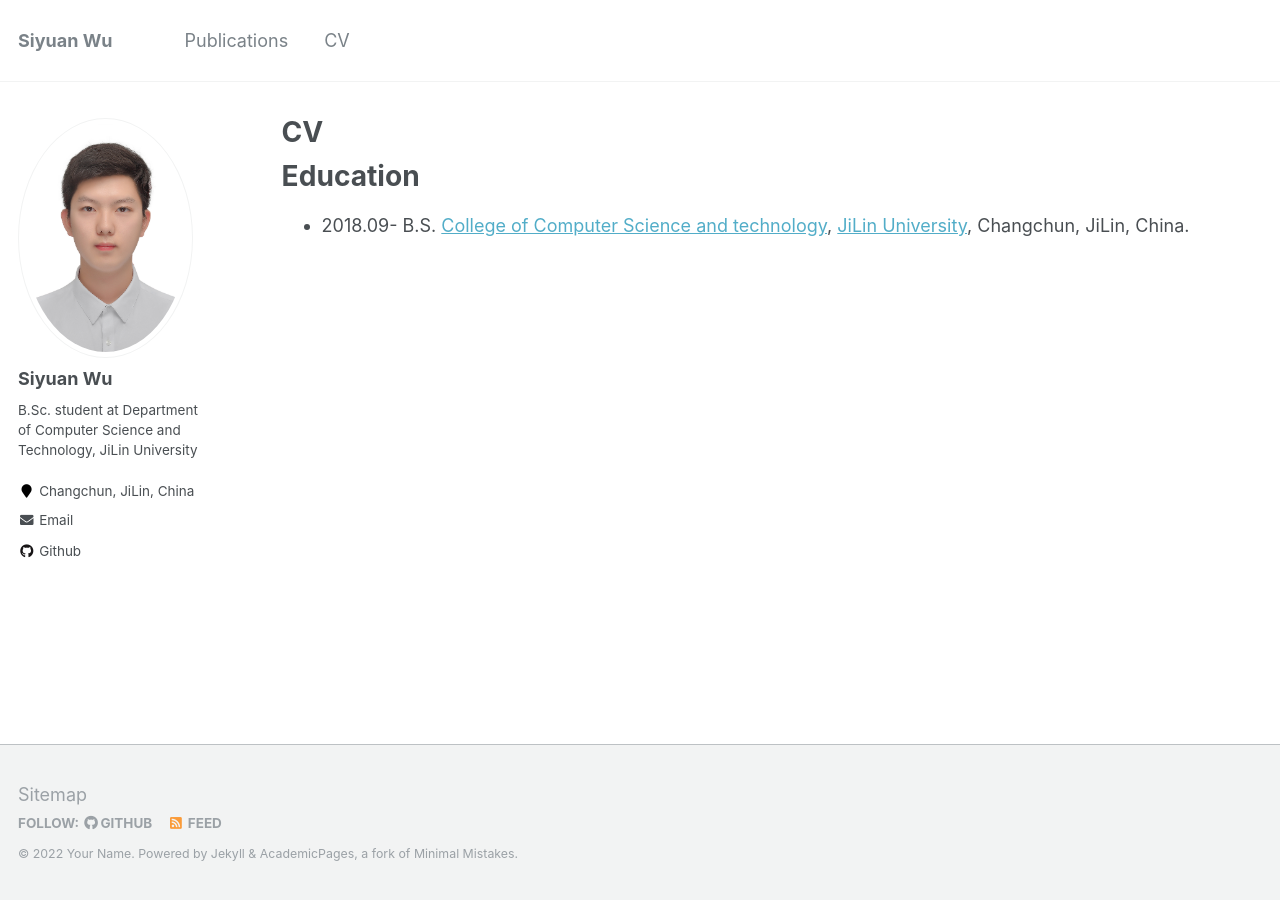
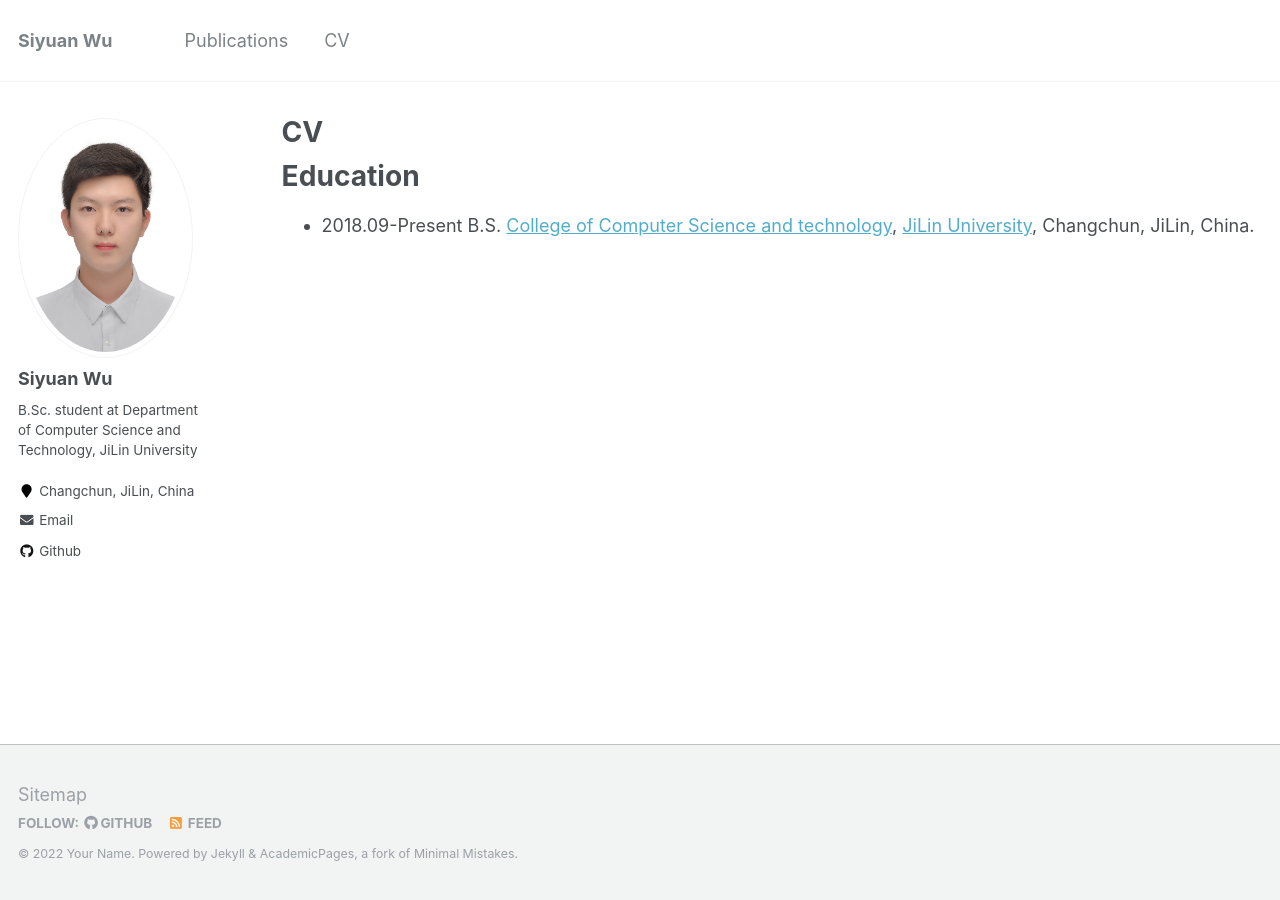
Before and after one commit to Siyuan01/Siyuan01.github.io, a Jekyll site: the page built from _pages/cv.md, in a window 1280 px wide. Built offline with Jekyll 4.4.1, drawn with Linux system fonts in a browser that asks for light colours.

Commit message:
Update cv.md

```diff
--- a/_pages/cv.md
+++ b/_pages/cv.md
@@ -14,7 +14,7 @@ Education
 ======
 <!-- * 2019.09-Present: Ph.D. candidate (successive master-doctor program), [Department of Computer Science and Technology](https://cs.nju.edu.cn/), [Nanjing University](https://www.nju.edu.cn/), Nanjing, Jiangsu, China.
 Supervisor: Professor [Guihai Chen](https://cs.nju.edu.cn/gchen/), Research Assistant [Haipeng Dai](https://cs.nju.edu.cn/daihp/index.htm). -->
-* 2018.09- B.S. [College of Computer Science and technology](http://ccst.jlu.edu.cn/), [JiLin University](http://www.jlu.edu.cn/), Changchun, JiLin, China.
+* 2018.09-Present B.S. [College of Computer Science and technology](http://ccst.jlu.edu.cn/), [JiLin University](http://www.jlu.edu.cn/), Changchun, JiLin, China.
 
 <!--
 Award & Honnors
```
